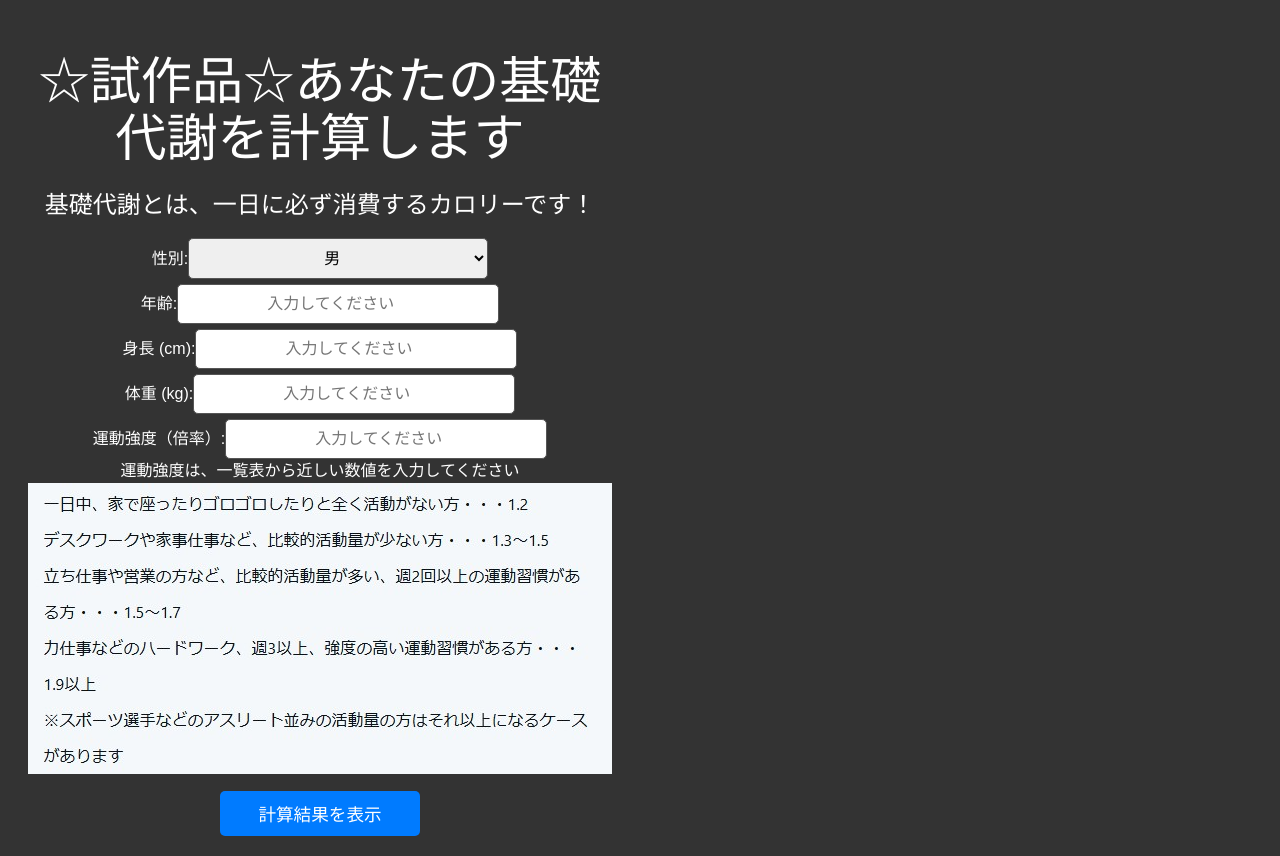
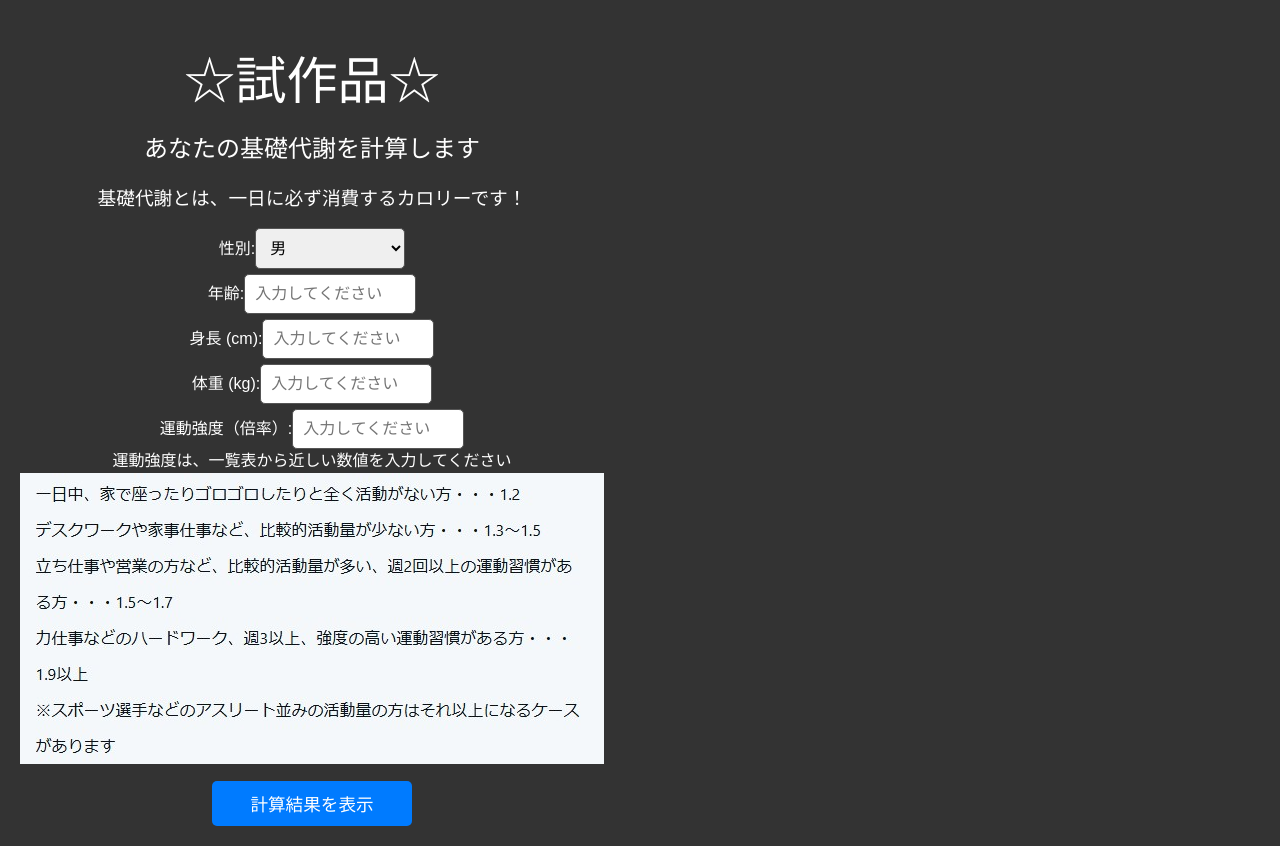
Before and after one commit to y-wkot/BmrFront, a React (Vite) app: page / in a window 1280 px wide. Built offline with nearby package versions, Linux system fonts and the light colour scheme.

Commit message:
241109f13

```diff
--- a/src/App.css
+++ b/src/App.css
@@ -14,8 +14,8 @@ html {
 }
 
 .container {
-  max-width: 600px; /* デスクトップでの最大幅 */
-  margin: 0 auto; /* 中央揃え */
+  max-width: 100%; /* デスクトップでの最大幅 */
+  margin: auto; /* 中央揃え */
   padding: 20px;
   text-align: center;
 }
@@ -40,13 +40,13 @@ label {
 input,
 select {
   width: 100%; /* コンテナの幅に自動調整 */
-  max-width: 300px; /* 入力欄の最大幅 */
+  max-width: 150px; /* 入力欄の最大幅 */
   padding: 10px;
   font-size: 1em;
   margin-top: 5px;
   border-radius: 5px;
   border: 1px solid #555;
-  text-align: center;
+  text-align: left;
 }
 
 button {
--- a/src/BmrCalculator.tsx
+++ b/src/BmrCalculator.tsx
@@ -62,8 +62,9 @@ const BmrCalculator: React.FC = () => {
 
   return (
     <div className="container">
-      <h1>☆試作品☆あなたの基礎代謝を計算します</h1>
-      <h2>基礎代謝とは、一日に必ず消費するカロリーです！</h2>
+      <h1>☆試作品☆</h1>
+      <h2>あなたの基礎代謝を計算します</h2>
+      <h3>基礎代謝とは、一日に必ず消費するカロリーです！</h3>
       <div>
         <label>
           性別:
```
